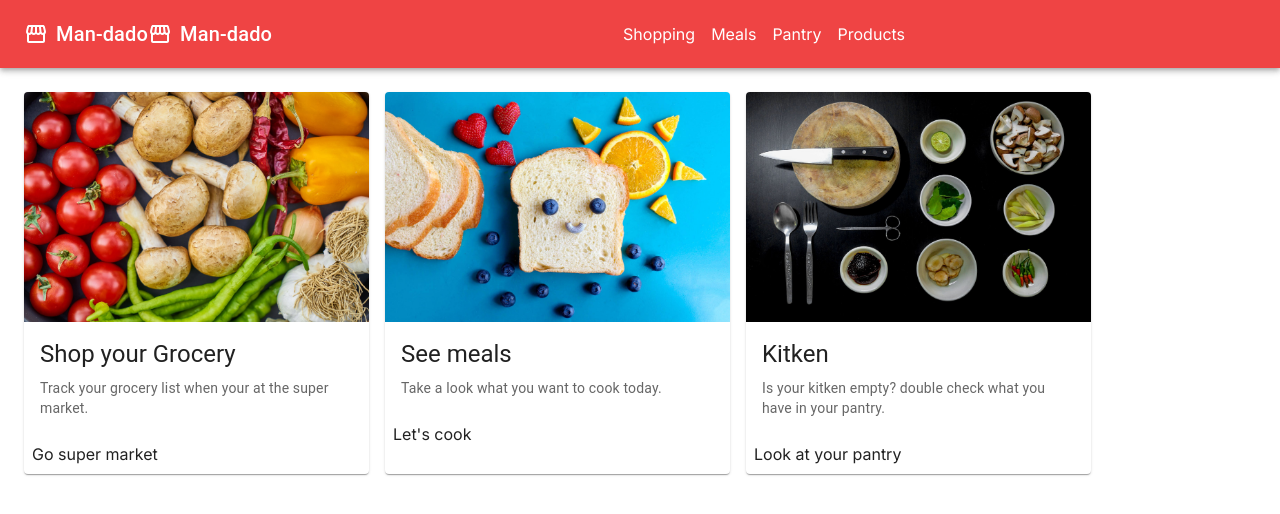
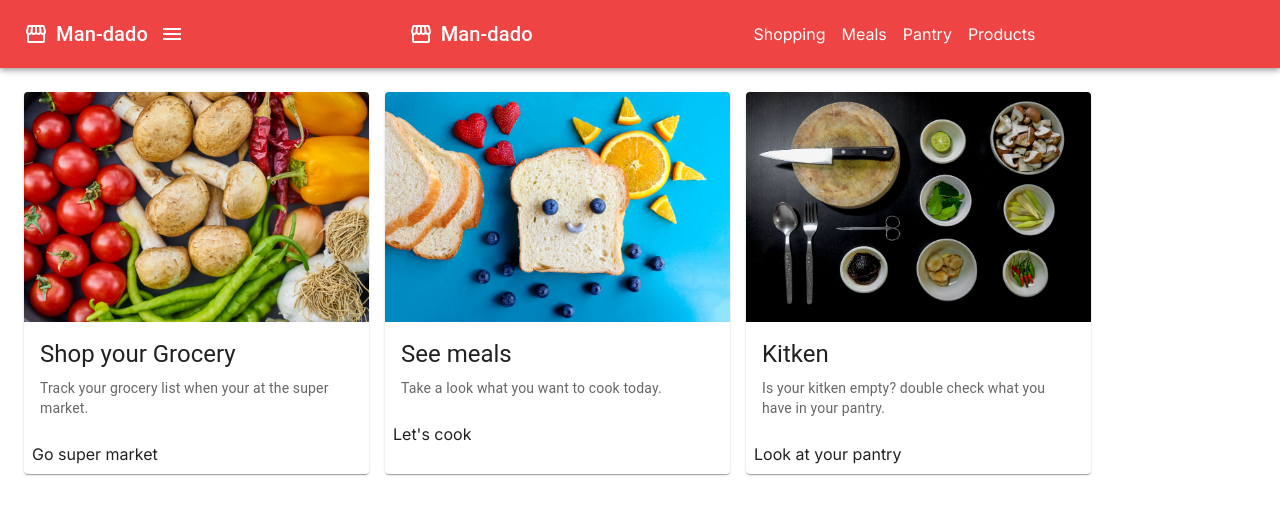
Before and after one commit to beto2do/mandado, a Next.js app: page /login in a window 1280 px wide. Shown: the top 514 px of the page. Built offline with nearby package versions, Linux system fonts and the light colour scheme.

Commit message:
add HamburgerMenu component

```diff
--- a/src/components/common/global-nav-bar.tsx
+++ b/src/components/common/global-nav-bar.tsx
@@ -2,16 +2,11 @@
 
 import { useState } from 'react';
 import AppBar from '@mui/material/AppBar';
-import Box from '@mui/material/Box';
 import Toolbar from '@mui/material/Toolbar';
-import IconButton from '@mui/material/IconButton';
-import Menu from '@mui/material/Menu';
-import MenuIcon from '@mui/icons-material/Menu';
 import Container from '@mui/material/Container';
-import MenuItem from '@mui/material/MenuItem';
 import Link from 'next/link';
 import { useSelectedLayoutSegment } from 'next/navigation';
-import { LogoApp, NavMenu } from '@/components/common'
+import { LogoApp, NavMenu, HamburgerMenu } from '@/components/common'
 import { ResponsiveView } from '@/models'
 
 const pages = [
@@ -51,47 +46,12 @@ export function GlobalNavBar() {
             <Container maxWidth="xl">
                 <Toolbar disableGutters>
                     <LogoApp/>
-                    <Box sx={{ flexGrow: 1, display: { xs: 'flex', md: 'none' } }}>
-                        <IconButton
-                            size="large"
-                            aria-label="account of current user"
-                            aria-controls="menu-appbar"
-                            aria-haspopup="true"
-                            onClick={handleOpenNavMenu}
-                            color="inherit"
-                        >
-                            <MenuIcon />
-                        </IconButton>
-                        <Menu
-                            id="menu-appbar"
-                            anchorEl={anchorElNav}
-                            anchorOrigin={{
-                            vertical: 'bottom',
-                            horizontal: 'left',
-                            }}
-                            keepMounted
-                            transformOrigin={{
-                            vertical: 'top',
-                            horizontal: 'left',
-                            }}
-                            open={Boolean(anchorElNav)}
-                            onClose={handleCloseNavMenu}
-                            sx={{
-                            display: { xs: 'block', md: 'none' },
-                            }}
-                        >
-                            {pages.map((page) => (
-                                <MenuItem key={page.label} onClick={handleCloseNavMenu}>
-                                    <Link
-                                        className='text-center'
-                                        href={page.path}
-                                    >
-                                        {page.label}
-                                    </Link>
-                                </MenuItem>
-                            ))}
-                        </Menu>
-                    </Box>
+                    <HamburgerMenu
+                        pages={pages}
+                        anchorElNav={anchorElNav}
+                        onClick={handleOpenNavMenu}
+                        onClose={handleCloseNavMenu}
+                        className={ResponsiveView.MOBILE}/>
                     <LogoApp mobile={true}/>
                     <NavMenu pages={pages} onClick={handleCloseNavMenu} className={ResponsiveView.DESKTOP}/>
                     {segment !== 'login' ? <Link href="/login">Login</Link> : null}
--- /dev/null
+++ b/src/components/common/hamburger-menu.tsx
@@ -0,0 +1,65 @@
+import Box from '@mui/material/Box';
+import IconButton from '@mui/material/IconButton';
+import MenuIcon from '@mui/icons-material/Menu';
+import Menu from '@mui/material/Menu';
+import MenuItem from '@mui/material/MenuItem';
+import Link from 'next/link';
+import { MenuLink } from '@/models';
+
+export function HamburgerMenu({
+        pages,
+        anchorElNav,
+        onClick,
+        onClose,
+        className = ''
+    }:{
+        pages:MenuLink[],
+        anchorElNav:null | HTMLElement
+        onClick:(event: React.MouseEvent<HTMLElement>) => void,
+        onClose:() => void,
+        className?: string
+    }) {
+    return (
+        <Box className={`flex grow ${className}`}>
+        <IconButton
+            size="large"
+            aria-label="account of current user"
+            aria-controls="menu-appbar"
+            aria-haspopup="true"
+            onClick={onClick}
+            color="inherit"
+        >
+            <MenuIcon />
+        </IconButton>
+        <Menu
+            id="menu-appbar"
+            anchorEl={anchorElNav}
+            anchorOrigin={{
+            vertical: 'bottom',
+            horizontal: 'left',
+            }}
+            keepMounted
+            transformOrigin={{
+            vertical: 'top',
+            horizontal: 'left',
+            }}
+            open={Boolean(anchorElNav)}
+            onClose={onClose}
+            sx={{
+            display: { xs: 'block', md: 'none' },
+            }}
+        >
+            {pages.map((page) => (
+                <MenuItem key={page.label} onClick={onClose}>
+                    <Link
+                        className='text-center'
+                        href={page.path}
+                    >
+                        {page.label}
+                    </Link>
+                </MenuItem>
+            ))}
+        </Menu>
+    </Box>
+    )
+}
--- a/src/components/common/index.tsx
+++ b/src/components/common/index.tsx
@@ -10,3 +10,4 @@ export * from './custom-modal'
 export * from './global-snackbar'
 export * from './logo-app'
 export * from './nav-menu'
+export * from './hamburger-menu'
```
